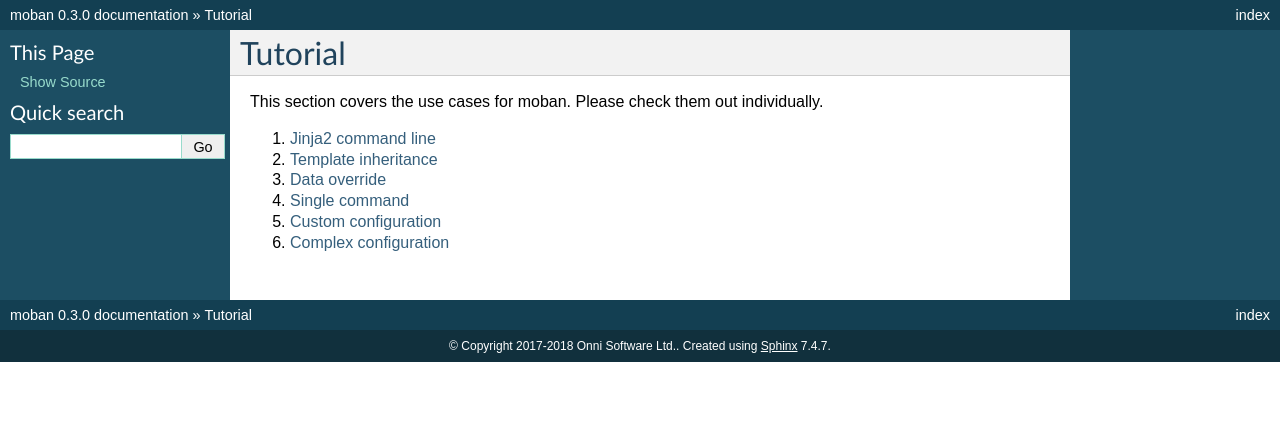
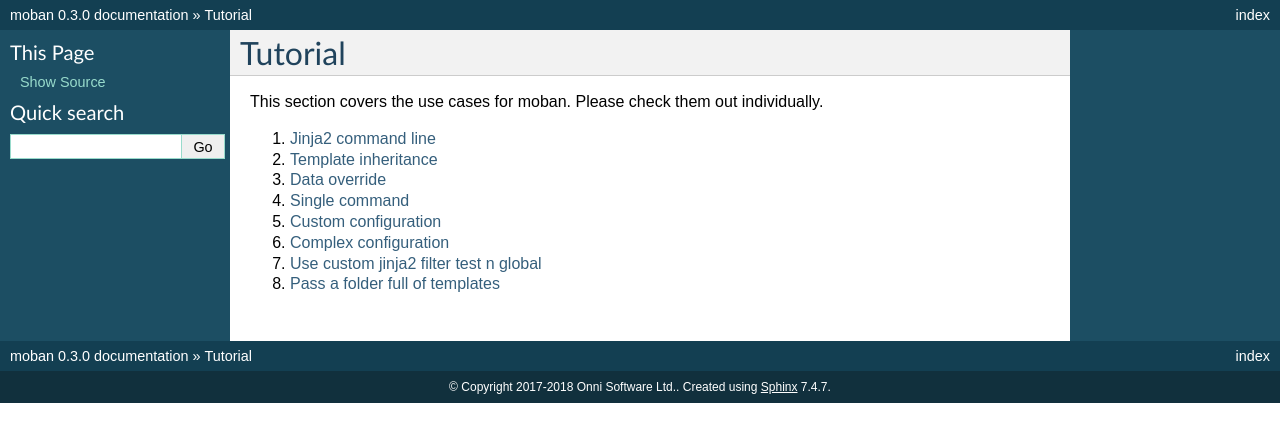
Before and after one commit to moremoban/moban, a Sphinx documentation site: the page built from docs/README.rst, in a window 1280 px wide. Shown: the top 442 px of the page. Built offline with Sphinx 7.4.7, drawn with Linux system fonts in a browser that asks for light colours; pages that are not in the unit, such as notebooks, are missing from menus.

Commit message:
docs/README.rst: Adds missing tutorials links
Adds links for missing tutorials in README.rst file:
- https://github.com/moremoban/moban/tree/master/docs/level-7-use-custom-jinja2-filter-test-n-global
- https://github.com/moremoban/moban/tree/master/docs/level-8-pass-a-folder-full-of-templates

Closes https://github.com/moremoban/moban/issues/92

```diff
--- a/docs/README.rst
+++ b/docs/README.rst
@@ -9,6 +9,8 @@ This section covers the use cases for moban. Please check them out individually.
 #. `Single command`_
 #. `Custom configuration`_
 #. `Complex configuration`_
+#. `Use custom jinja2 filter test n global`_
+#. `Pass a folder full of templates`_
 
 .. _Jinja2 command line: level-1-jinja2-cli
 .. _Template inheritance: level-2-template-inheritance
@@ -16,3 +18,5 @@ This section covers the use cases for moban. Please check them out individually.
 .. _Single command: level-4-single-command
 .. _Custom configuration: level-5-custom-configuration
 .. _Complex configuration: level-6-complex-configuration
+.. _Use custom jinja2 filter test n global: level-7-use-custom-jinja2-filter-test-n-global
+.. _Pass a folder full of templates: level-8-pass-a-folder-full-of-templates
```
